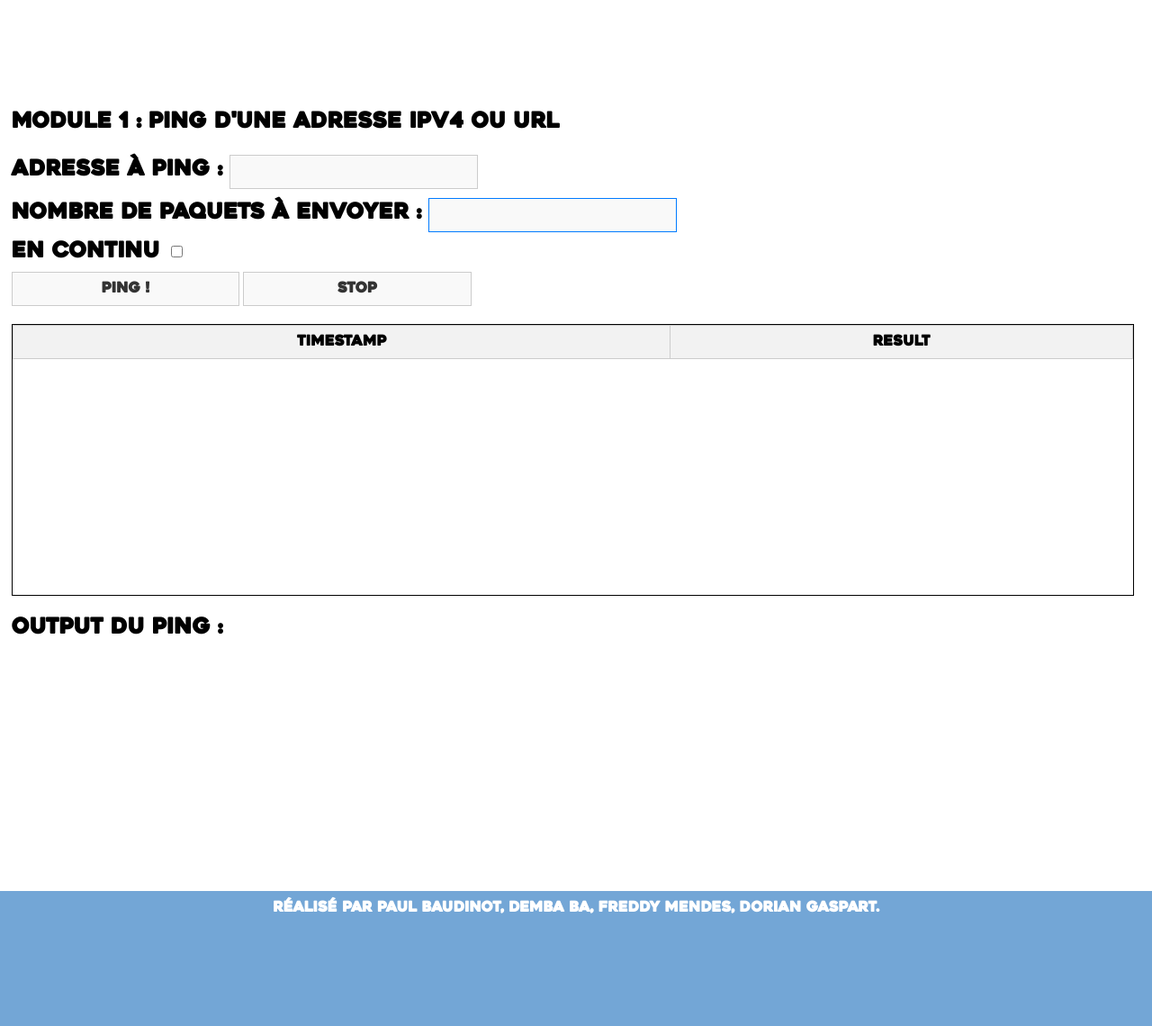
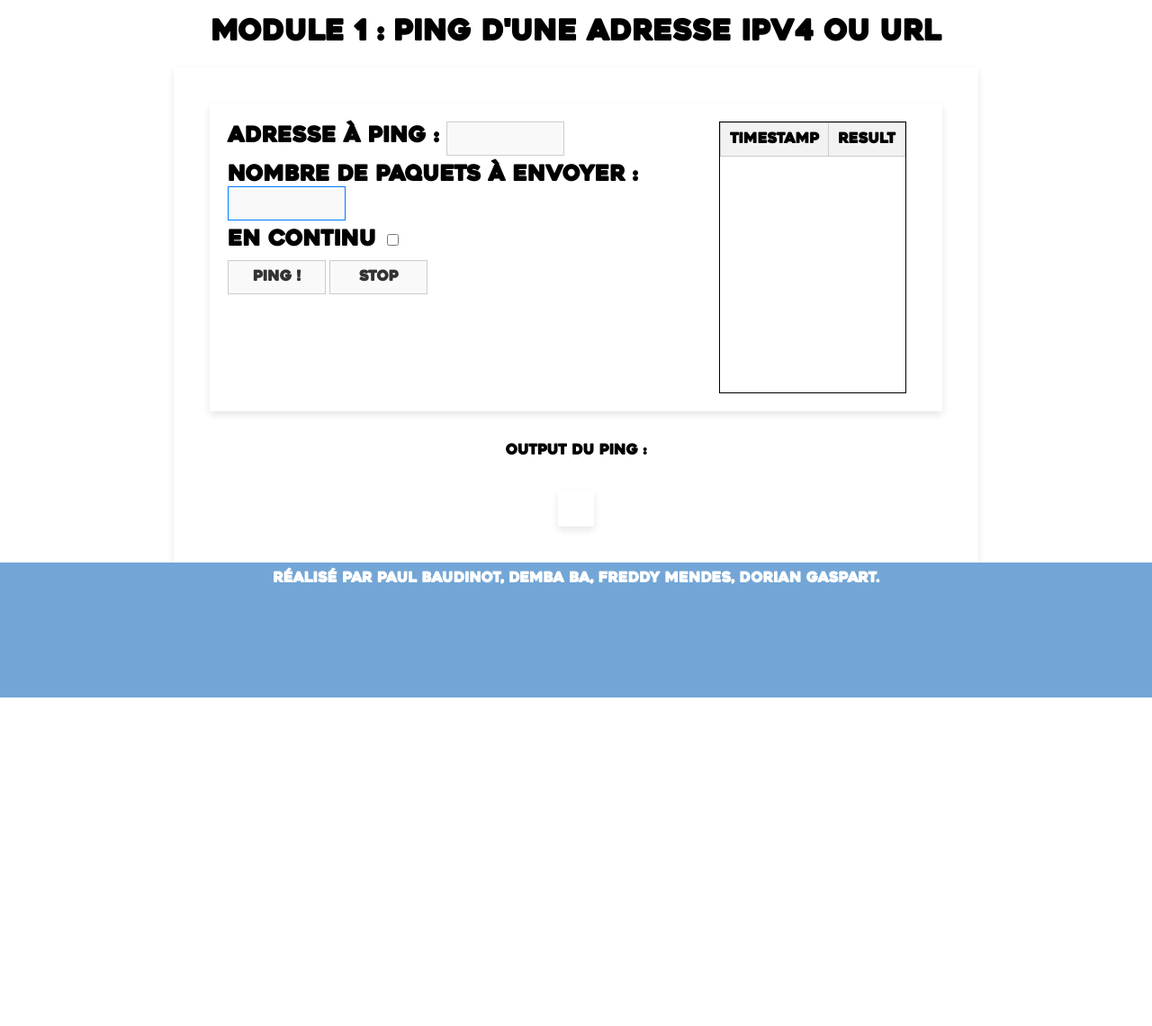
Before and after one commit to badem09/sae_but3_fa, a PHP site: page /ping.php in a window 1280 px wide. Shown: the part 95-1235 px from the top of the page at 90% size. After the commit the page ends 870 px from the top, so only its background shows below. Run offline with PHP 8.4, Linux system fonts and the light colour scheme.

Commit message:
Reorganisation de la page

```diff
--- a/src/ping.php
+++ b/src/ping.php
@@ -6,8 +6,11 @@
 require("header.php");
 accueil(1);
 ?>
+
+<h1 class='title'> Module 1 : Ping d'une adresse Ipv4 ou URL </h1>
+
+<div class="vert-cont">
 	<div class="main">
-	<p> Module 1 : Ping d'une adresse Ipv4 ou URL </p>
 	        <div id="subnet-form">
 	            <div class="input_form">
 	                <label for='adr_ip'> Adresse à ping : </label>
@@ -15,11 +18,11 @@ accueil(1);
 		    </div>
 	            <div class="input_form">
 	                <label for='adr_ip'> Nombre de paquets à envoyer : </label>
-                <input id="input_nb_paquets" type="number" min="1" max="100">
+	                <input id="input_nb_paquets" type="number" min="1" max="100" onchange="toggleInputs()">
 	            </div>
 	            <div class="input_form">
 	                <label for='input_continu'> En continu  </label>
-                <input id="input_continu" type="checkbox">
+	                <input id="input_continu" type="checkbox" onchange="toggleInputs()">
 	            </div>
 	            <div class="input_form">
 	                <button id='btn_adr_ip'> Ping ! </button>
@@ -38,8 +41,12 @@ accueil(1);
 				<tbody id="pingTableBody"></tbody>
 			</table>
 		</div>
+	</div>
+
     	<p> Output du Ping : </p>
-	<div id="div-resume"> </div>
+
+<div id="div-resume">
+</div>
 </div>
 <script src="scripts/scriptPing.js"></script>
 <?php
--- a/src/styles/style.css
+++ b/src/styles/style.css
@@ -126,3 +126,36 @@ p{
     top: 0; /* Align the header to the top */
     background-color: #f2f2f2; /* Add a background color for visibility */
 }
+
+.vert-cont {
+    flex-direction: column;
+    align-items: center; /* Align items in the center horizontally */
+    margin: 0 auto; /* Center the div horizontally */
+    padding: 20px; /* Add padding for better appearance */
+    box-shadow: 0 4px 8px rgba(0, 0, 0, 0.1); /* Add a subtle shadow */
+    display: flex; /* Use flexbox to align items */
+}
+
+.main {
+    display: flex; /* Children of main will be aligned horizontally */
+    margin: 20px; /* Add margin for spacing */
+    padding: 20px; /* Add padding for better appearance */
+    box-shadow: 0 4px 8px rgba(0, 0, 0, 0.1); /* Add a subtle shadow */
+}
+
+#subnet-form {
+    flex: 1; /* Take up remaining space in main */
+}
+
+#div_load {
+    /* Add styles for div_load if needed */
+}
+
+
+#div-resume {
+    margin: 20px; /* Add margin for spacing */
+    padding : 20px;
+    box-shadow: 0 4px 8px rgba(0, 0, 0, 0.1); /* Add a subtle shadow */
+    align-self: flex-start; /* Align div-resume at the start of the cross axis */
+    align-self: center;
+}
```
Lines whose indentation alone changed are shown as unchanged.
